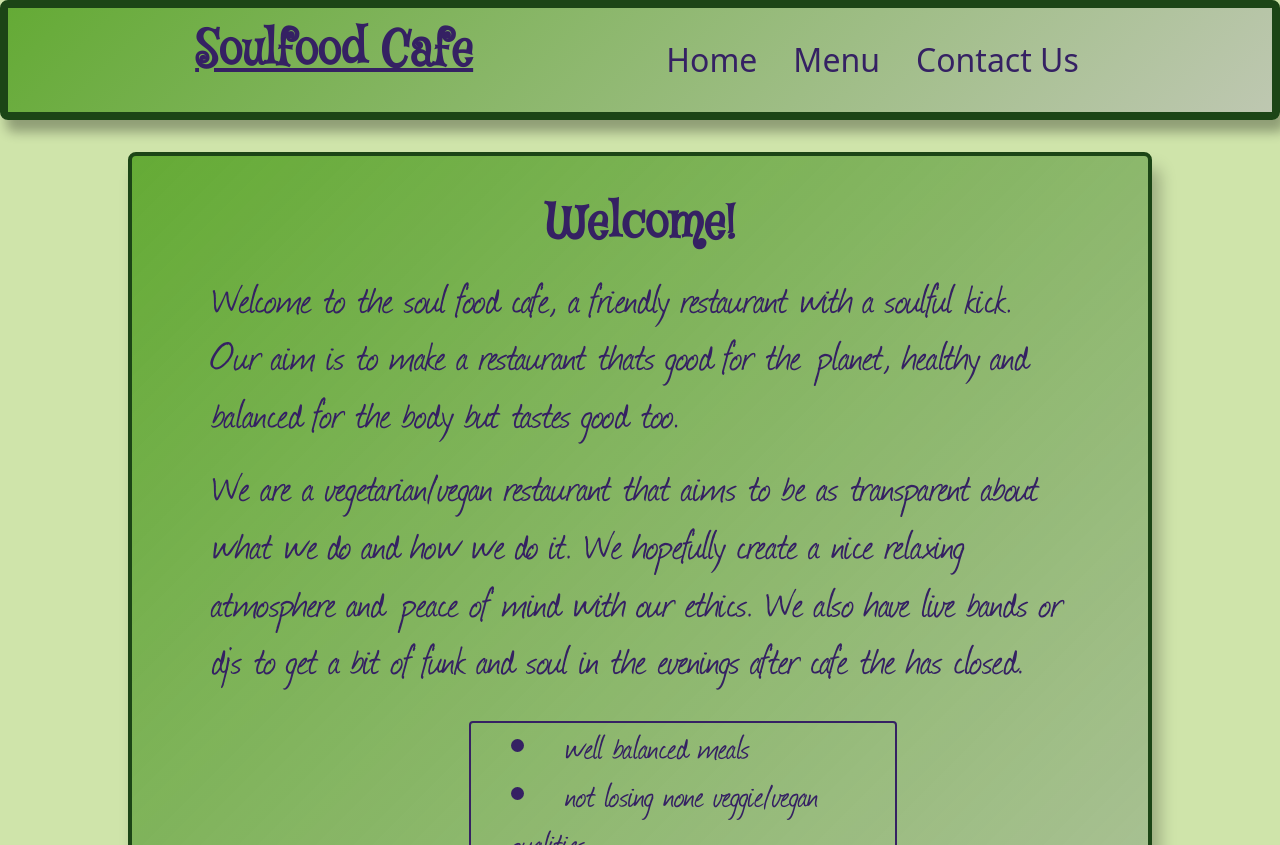
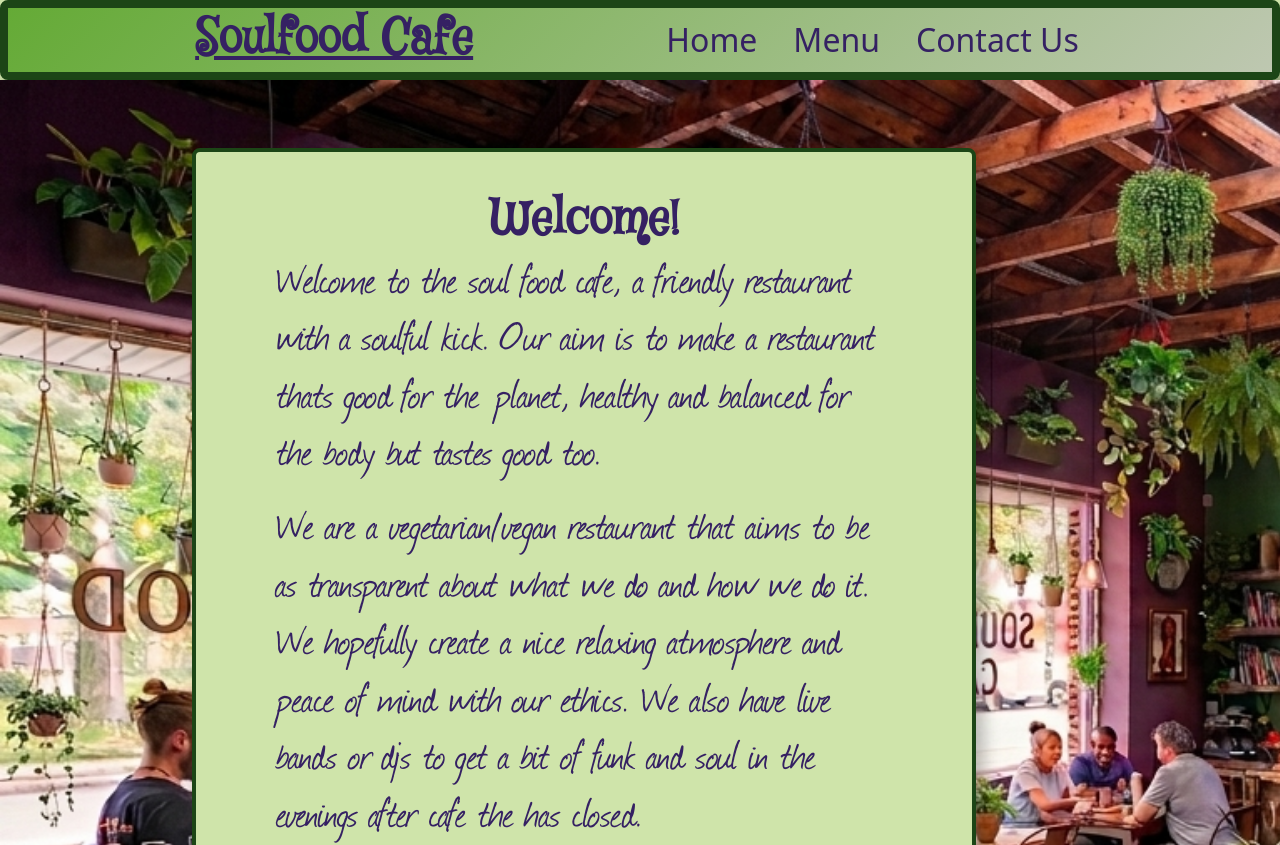
Before and after one commit to Sambaramba/restaurant-page, a website built with webpack: page src/template.html in a window 1280 px wide. Shown: the top 845 px of the page. Built offline with nearby package versions, Linux system fonts and the light colour scheme.

Commit message:
style:headers fonts, buttons, content and welcome msg backgrounds

```diff
--- a/src/css/styles.css
+++ b/src/css/styles.css
@@ -112,7 +112,7 @@ h1, h2, h3, h4, h5, h6 {
     --purple-highlight: hsl(267, 56%, 29%);
     --deep-purple: hsl(258, 50%, 26%);
     --shade-purple: hsl(247, 70%, 46%);
-    /* --deep-purple: hsl(248, 54%, 18%);        */
+    --deep-fig: #2E112D;
     --strong-yellow: hsl(55, 92%, 51%);
     --warm-cream: hsl(40, 30%, 98%);
     --amber-alert: hsl(28, 65%, 55%);
@@ -121,7 +121,6 @@ h1, h2, h3, h4, h5, h6 {
 
     --deep-moss: #0B2216;
     --sage-olive: #9DB884;
-    --deep-fig: #2E112D;
     --vibrant-orchid: #9B5DE5;
     --rich-plum: hsl(305, 45%, 25%);
 
@@ -145,7 +144,7 @@ header {
     background: linear-gradient(135deg, var(--background-green), var(--background-purple));
     border: 0.5rem solid var(--leafy-green);
     border-radius: 0.5rem;
-    height: 15vh;
+    height: 10vh;
     display: flex;
     align-items: center;
     justify-content: space-evenly;
@@ -160,9 +159,10 @@ footer {
 }
 
 h1, h2, h3, h4, h5, h6 {
-  margin-bottom: 1rem;
+  /* margin-bottom: 1rem; */
   font-family: "fontdiner-swanky";
   font-family: "mystery-quest";
+  /* line-height: 1.5rem; */
 }
 
 h1 {
@@ -176,8 +176,14 @@ h2 {
   color: var(--deep-purple);
 }
 
-p, ul {
+p,ul {
   color: var(--deep-purple);
+  font-family: 'journal';
+  /* font-family: "fontdiner-swanky"; */
+  /* font-family: "mystery-quest"; */
+  /* font-size: var(--large); */
+}
+p {
   font-family: 'journal';
   /* font-family: "fontdiner-swanky"; */
   /* font-family: "mystery-quest"; */
@@ -185,20 +191,32 @@ p, ul {
 }
 
 ul {
-  border: 0.125rem solid var(--deep-purple);
-  border-radius: 0.25rem;
-  max-width: 50%;
+  /* border: 0.125rem solid var(--deep-purple); */
+  /* border-radius: 0.25rem; */
+  max-width: 90%;
+  /* font-family: "roboto"; */
   /* padding: clamp(0.5rem, 0125rem + 1vh, 2rem); */
   /* padding: 0.25rem 0rem; */
-  margin-left: 30%;
+  /* margin-left: max(0.5rem, 30%); */
+  margin: 2rem auto;
   margin-top: 2rem;
-  font-size: var(--medium);
+  font-size: var(--small);
   list-style-position: inside;
+  /* display: flex;
+  flex-direction: column;
+  justify-content: center; */
 }
 
 li {
   vertical-align: top;
+  /* text-align: center; */
+  /* display: flex;
+  flex-direction: column; */
 }
+
+/* li::marker {
+  align-self:
+} */
 
 
 
@@ -230,6 +248,8 @@ button {
 button:hover {
   transform: scale(1.05);
   text-decoration: underline;
+  opacity: 0.8;
+  /* text-shadow: ; */
 }
 
 /* nav button {
@@ -241,10 +261,15 @@ button:hover {
 
 #content {
     /* text-align: center; */
-    background: linear-gradient(135deg, var(--background-green), var(--background-purple));
-    border: 0.25rem solid var(--leafy-green);
-    border-radius: 0.5rem;
-    margin:  2.5% 10%;
+    /* background: linear-gradient(135deg, var(--background-green), var(--background-purple)); */
+    background: url(../more-greenery-cafe-lossless.webp);
+    /* background: url(../leafy-cafe-lossy.webp); */
+    background-size: cover;
+    opacity: 0.2;
+    /* max-width: 100%; */
+    /* border: 0.25rem solid var(--leafy-green); */
+    /* border-radius: 0.5rem; */
+    /* margin:  2.5% 10%; */
     padding: clamp(0.25rem, 5vh, 2.5rem) clamp(0.5rem, 10vh, 5rem);
     min-height: 100%;
     box-shadow: 8.0px 16.0px 16.0px hsl(0deg 0% 0% / 0.25);
@@ -252,16 +277,21 @@ button:hover {
 
 /*homepage*/
 
-/* #welcome-msg {
-    text-align: center;
-    background: linear-gradient(135deg, var(--background-green), var(--background-purple));
+#welcome-msg {
+    /* text-align: center; */
+    /* background: linear-gradient(135deg, var(--background-green), var(--background-purple)); */
+    /* background: linear-gradient(135deg, var(--light-green), var(--warm-cream)); */
+    /* background: var(--background-green); */
+    background: var(--light-green);
+    /* background: var(--laurel-green); */
     border: 0.25rem solid var(--leafy-green);
     border-radius: 0.5rem;
-    margin:  5% 10%;
-    padding: clamp(0.5rem, 3vh, 2rem);
-    height: 50%;
+    margin:  2.5% clamp(2rem, 10%, 20rem);
+    padding: clamp(0.25rem, 5vh, 2.5rem) clamp(0.5rem, 10vh, 5rem);
+    min-height: 100%;
     box-shadow: 8.0px 16.0px 16.0px hsl(0deg 0% 0% / 0.25);
-} */
+    width: clamp(40ch, 70%, 90rem);
+}
 
 #content h2 {
   text-align: center;
@@ -271,9 +301,9 @@ button:hover {
   font-size: var(--large);
 }
 
-#content ul {
+/* #content ul {
   width: 70%;
-}
+} */
 
 .fade-in {
   opacity: 0;
--- a/src/styles.css
+++ /dev/null
@@ -1,144 +0,0 @@
-@import "./modern-normalize.css";
-
-/* 1. Use a more-intuitive box-sizing model */
-/* *, *::before, *::after {
-  box-sizing: border-box;
-} */
-
-/* 2. Remove default margin */
-* {
-  margin: 0;
-}
-
-/* 3. Enable keyword animations */
-@media (prefers-reduced-motion: no-preference) {
-  html {
-    interpolate-size: allow-keywords;
-  }
-}
-
-body {
-  /* 4. Add system font stack*/
-  font-family: system-ui, "Segoe UI", Roboto, Helvetica, Arial, sans-serif, "Apple Color Emoji", "Segoe UI Emoji", "Segoe UI Symbol";
-  /* 5. Add accessible line-height */
-  line-height: 1.2;
-  /* 6. Improve text rendering */
-  -webkit-font-smoothing: antialiased;
-}
-
-/* 7. Improve media defaults */
-img, picture, video, canvas, svg {
-  display: block;
-  max-width: 100%;
-}
-
-/* 8. Inherit fonts for form controls */
-input, button, textarea, select {
-  font: inherit;
-}
-
-/* 9. Avoid text overflows */
-p, h1, h2, h3, h4, h5, h6 {
-  overflow-wrap: break-word;
-}
-
-/* 10. Improve line wrapping */
-p {
-  text-wrap: pretty;
-}
-h1, h2, h3, h4, h5, h6 {
-  text-wrap: balance;
-}
-
-/*
-  11. Create a root stacking context(for app container);
-*/
-#root, #__next {
-  isolation: isolate;
-}
-
-
-/*----------PROJECT STYLES----------------------*/
-
-:root {
-    /* colours  */
-    --leafy-green: hsl(113, 54%, 20%);
-    --background-green: hsl(91, 27%, 62%);
-    --background-purple: hsl(250, 27%, 62%);
-    --purple-highlight: hsl(266, 54%, 26%);
-    --deep-purple: hsl(248, 54%, 20%);
-    --strong-yellow: hsl(55, 92%, 51%);
-
-    /* Font Sizes */
-    --small: 1.5rem;
-    --medium: 2rem;
-    --large: 2.5rem;
-}
-html {
-    height: 100%;
-}
-body {
-    min-height: 100%;
-}
-
-header {
-    background-color: var(--background-green);
-    border: 0.5rem solid var(--leafy-green);
-    /* border: 0.5rem solid var(--purple-highlight); */
-    border-radius: 0.5rem;
-    height: 15vh;
-    display: flex;
-    align-items: center;
-    justify-content: space-evenly;
-}
-
-h1, h2, h3, h4, h5, h6 {
-  margin-bottom: 1rem;
-}
-
-h1 {
-  font-size: var(--large);
-  color: var(--deep-purple);
-  text-decoration: underline;
-}
-
-h2 {
-  font-size: var(--medium);
-  color: var(--deep-purple);
-}
-
-p + p {
-  margin-top: 1rem;
-}
-
-nav {
-    display: flex;
-    gap: clamp(0.5rem, 3vw, 1.5rem);
-}
-
-nav button {
-  background-color: var(--background-purple);
-  color: var(--deep-purple);
-  border: 0.125rem solid var(--deep-purple);
-  border-radius: 0.25rem;
-}
-
-#content {
-    height: 100vh;
-}
-
-/*homepage*/
-
-#welcome-msg {
-    text-align: center;
-    background-color: var(--background-green);
-    border: 0.5rem solid var(--leafy-green);
-    border-radius: 0.5rem;
-    margin:  5% 10%;
-    padding: clamp(0.5rem, 3vh, 2rem);
-    height: 50%;
-}
-
-#welcome-msg p {
-  font-size: var(--small);
-}
```
